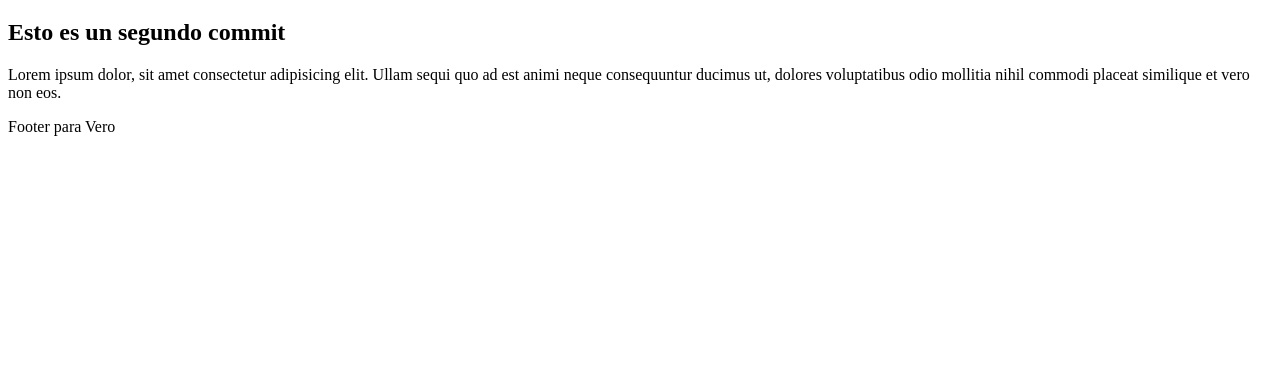
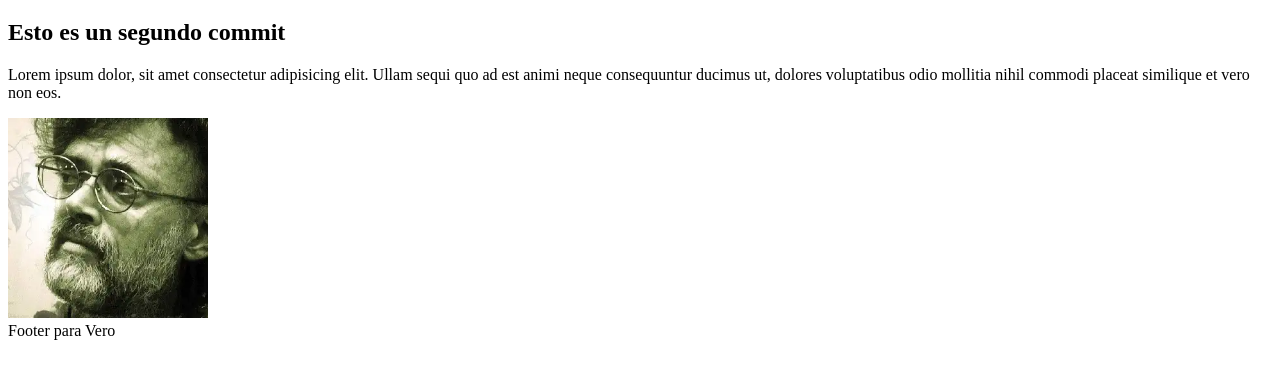
Before and after one commit to pablodorin/Proyecto-de-Estudio-HTML-CSS, a plain HTML site: page index.html in a window 1280 px wide. Shown: the part 61-440 px from the top of the page. Drawn offline with Linux system fonts and the light colour scheme.

Commit message:
con imagen

```diff
--- a/index.html
+++ b/index.html
@@ -17,6 +17,9 @@
 <h2>Esto es un segundo commit</h2>
 <p>Lorem ipsum dolor, sit amet consectetur adipisicing elit. Ullam sequi quo ad est animi neque consequuntur ducimus ut, dolores voluptatibus odio mollitia nihil commodi placeat similique et vero non eos.</p>
 
+<img src="./img/descarga.webp" alt="Terence" height="200px">
+
+
 <footer>Footer para Vero</footer>
 
 </body>
```
Also changed, not shown: img/descarga.webp (added).
